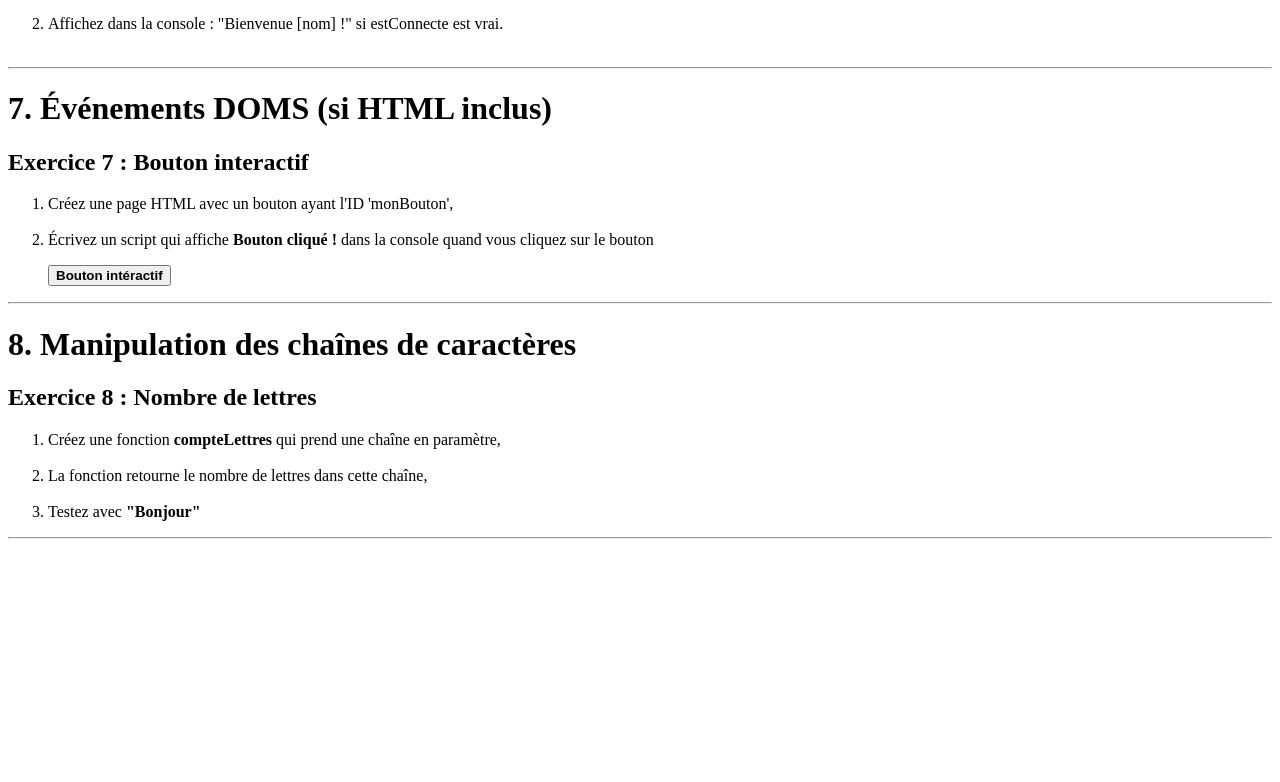
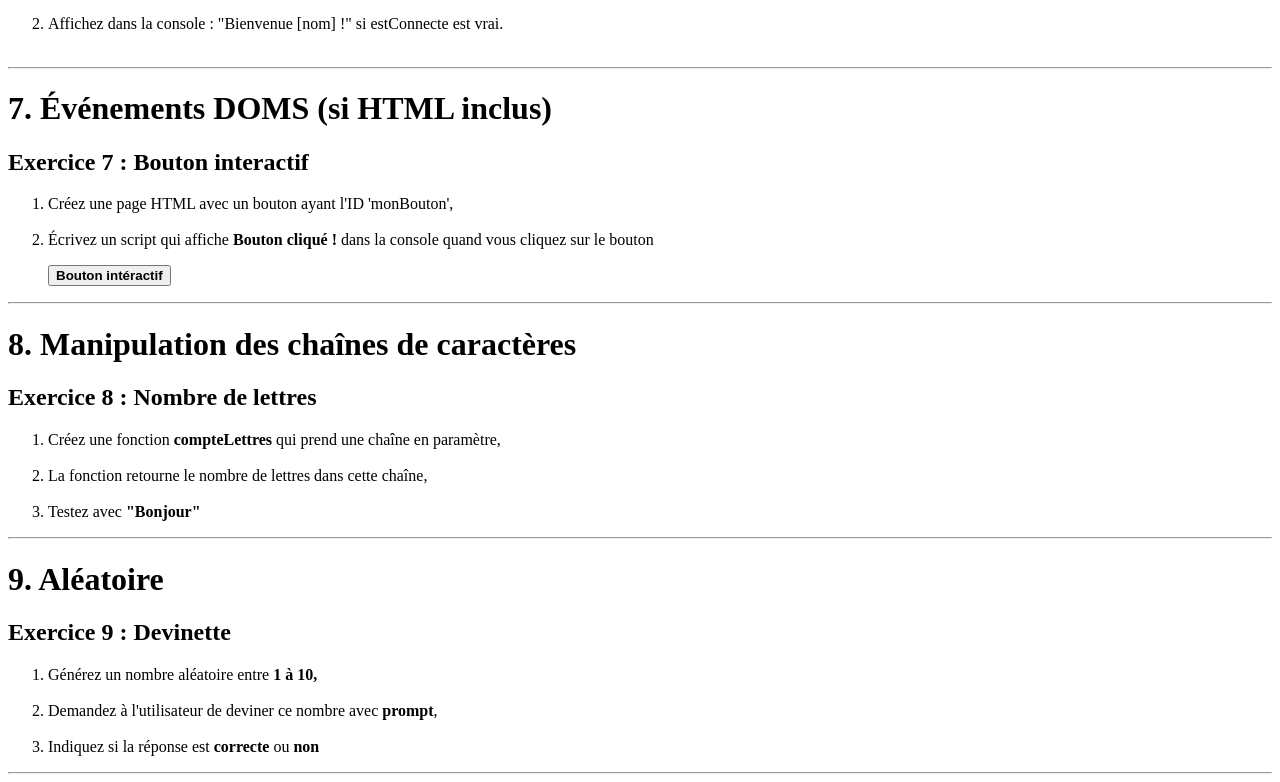
Before and after one commit to fannysaez/Exercices-JavaScript, a plain HTML site: page index.html in a window 1280 px wide. Shown: the part 1458-2240 px from the top of the page. Before the commit the page ends 2005 px from the top, so only its background shows below. Drawn offline with Linux system fonts and the light colour scheme.

Commit message:
Réalisations des exercices  1 à 9

```diff
--- a/index.html
+++ b/index.html
@@ -112,6 +112,17 @@
 </p>
 <hr>
 
+<!-- Exercice 9 : Aléatoire -->
+<h1>9. Aléatoire</h1>
+<h2>Exercice 9 : Devinette</h2>
+<p>
+    <ol>
+        <li>Générez un nombre aléatoire entre<strong> 1 à 10,</strong></li><br>
+        <li>Demandez à l'utilisateur de deviner ce nombre avec <strong>prompt</strong>,</li><br>
+        <li>Indiquez si la réponse est <strong>correcte</strong> ou <strong>non</strong></li>
+    </ol>
+</p>
+<hr>
 
 
 
```
